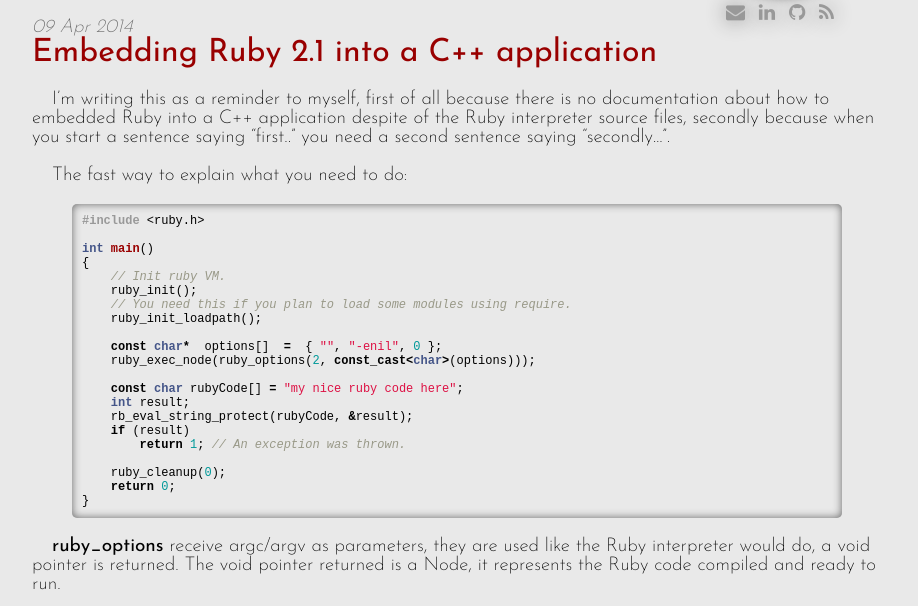
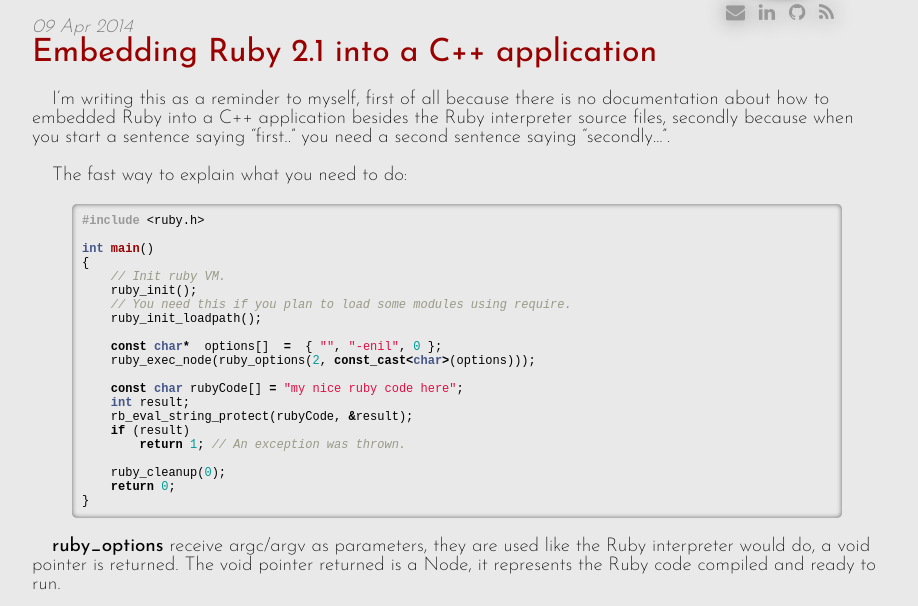
Before and after one commit to hugopl/hugopl.github.io, a Jekyll site: the page built from _posts/2014-04-09-Embedding-Ruby-2.1-into-a-Cpp-application.markdown, in a window 1280 px wide. Shown: the part 217-823 px from the top of the page, without its empty margins (183-1101 px from the left). Built offline with Jekyll 4.4.1, drawn with Linux system fonts in a browser that asks for light colours; comment, search, counter and statistics services are not loaded.

Commit message:
Small updates.
- Update some gems.
- Fix a typo in a 6 year old post.
- Use less in-shadow oncode blocks.
- Add horizontal scroll on code blocks when needed.

```diff
--- a/_posts/2014-04-09-Embedding-Ruby-2.1-into-a-Cpp-application.markdown
+++ b/_posts/2014-04-09-Embedding-Ruby-2.1-into-a-Cpp-application.markdown
@@ -4,7 +4,7 @@
 tags: ruby
 ---
 
-I'm writing this as a reminder to myself, first of all  because there is no documentation about how to embedded Ruby into a C++ application despite of the Ruby interpreter source files, secondly because when you start a sentence saying "first.." you need a second sentence saying "secondly...".
+I'm writing this as a reminder to myself, first of all  because there is no documentation about how to embedded Ruby into a C++ application besides the Ruby interpreter source files, secondly because when you start a sentence saying "first.." you need a second sentence saying "secondly...".
 
 The fast way to explain what you need to do:
 
--- a/css/main.css
+++ b/css/main.css
@@ -118,8 +118,9 @@
     font-family: monospace;
     font-size: 12px;
     padding: 10px;
-    box-shadow: inset 0px 0px 9px 0px #666;
+    box-shadow: inset 0px 0px 5px 0px #666;
     border-radius: 5px;
+    overflow-x: auto;
 }
 
 code {
```
Also changed, not shown: Gemfile.lock.
